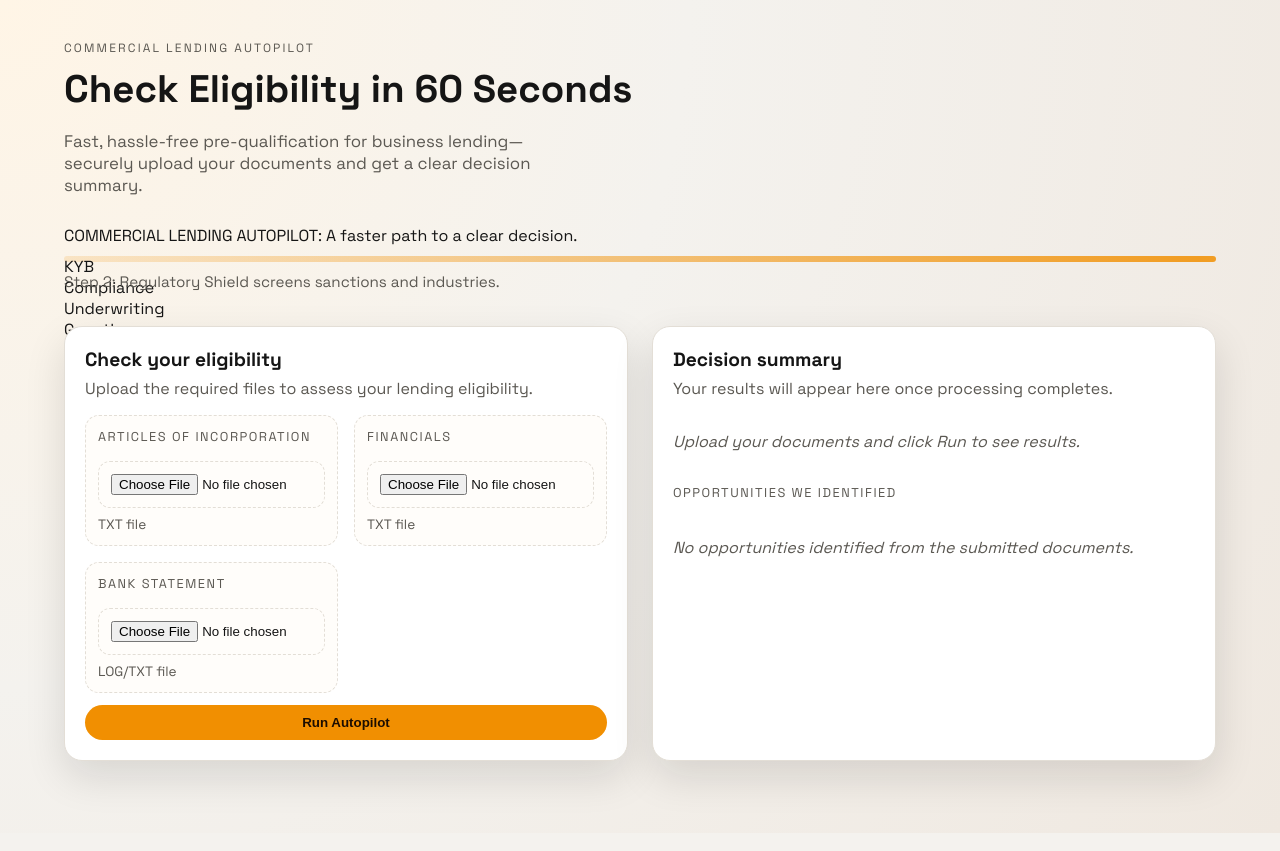
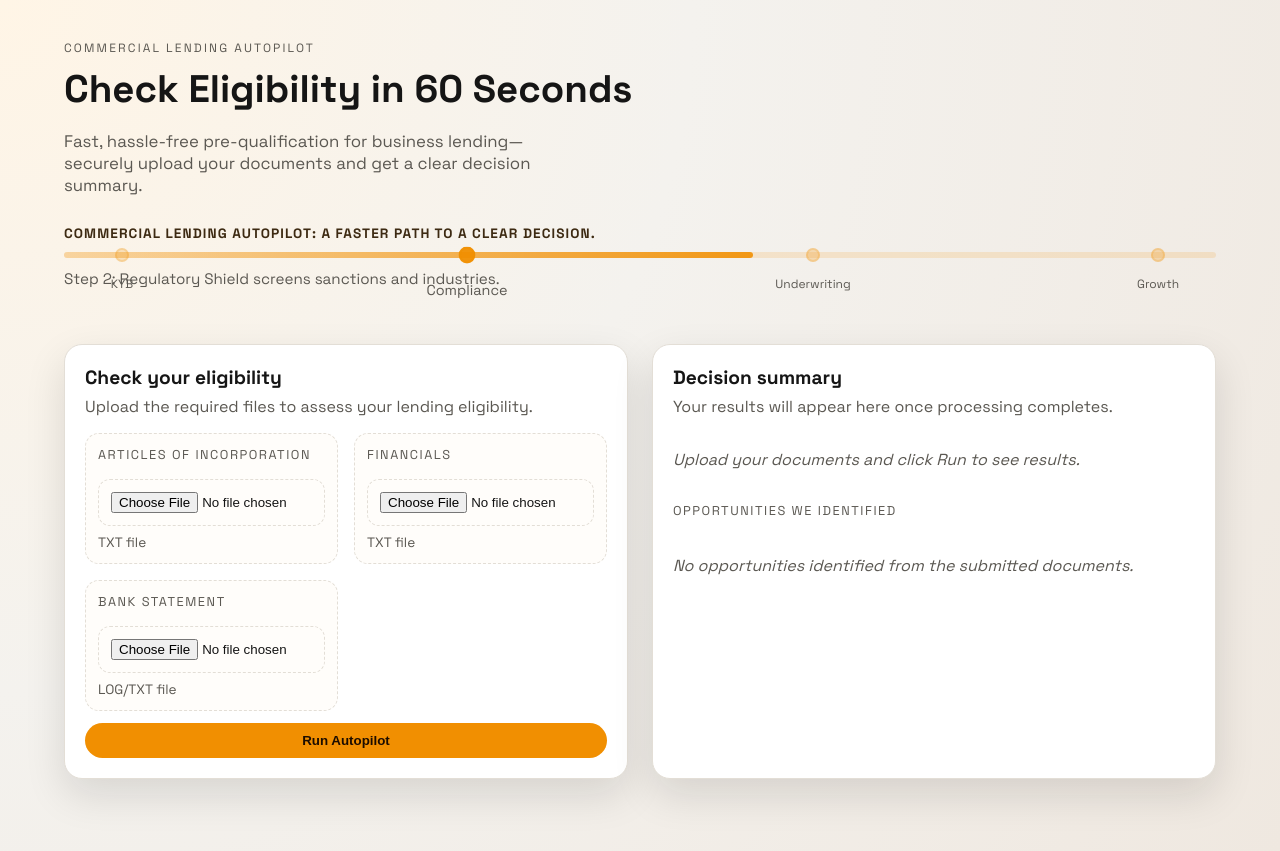
Before and after one commit to ajonescodes/mvp-codex-hackathon, a React (Vite) app in the folder kyb-ui/: page / in a window 1280 px wide. Built offline with nearby package versions, Linux system fonts and the light colour scheme.

Commit message:
Update autopilot headline animation

```diff
--- a/kyb-ui/src/index.css
+++ b/kyb-ui/src/index.css
@@ -328,22 +328,79 @@ h1 {
   margin: 12px 0 28px;
 }
 
+.autopilot-headline {
+  font-weight: 700;
+  text-transform: uppercase;
+  letter-spacing: 0.08em;
+  color: #3d2a12;
+  font-size: 0.85rem;
+}
+
 .autopilot-line {
+  position: relative;
   height: 6px;
   border-radius: 999px;
-  background: linear-gradient(
-    90deg,
-    rgba(241, 143, 1, 0.15),
-    rgba(241, 143, 1, 0.85),
-    rgba(241, 143, 1, 0.15)
-  );
-  background-size: 200% 100%;
-  animation: sweep 2.8s ease-in-out infinite;
+  background: rgba(241, 143, 1, 0.15);
+  overflow: visible;
+}
+
+.autopilot-line .line-fill {
+  position: absolute;
+  left: 0;
+  top: 0;
+  bottom: 0;
+  width: 0%;
+  border-radius: 999px;
+  background: linear-gradient(90deg, rgba(241, 143, 1, 0.2), rgba(241, 143, 1, 0.9));
+  animation: line-sweep 12s linear infinite;
+}
+
+.step-dot {
+  position: absolute;
+  top: 50%;
+  width: 14px;
+  height: 14px;
+  border-radius: 50%;
+  background: rgba(241, 143, 1, 0.25);
+  border: 2px solid rgba(241, 143, 1, 0.2);
+  transform: translate(-50%, -50%);
+  display: grid;
+  place-items: center;
+}
+
+.step-dot span {
+  position: absolute;
+  top: 26px;
+  font-size: 0.75rem;
+  color: var(--muted);
+  white-space: nowrap;
+  transform: translateX(-50%);
+  left: 50%;
+}
+
+.step-1 {
+  left: 5%;
+  animation: step-on 12s infinite;
+}
+
+.step-2 {
+  left: 35%;
+  animation: step-on 12s infinite 3s;
+}
+
+.step-3 {
+  left: 65%;
+  animation: step-on 12s infinite 6s;
+}
+
+.step-4 {
+  left: 95%;
+  animation: step-on 12s infinite 9s;
 }
 
 .autopilot-text {
   position: relative;
-  height: 22px;
+  min-height: 44px;
   color: var(--muted);
   font-size: 0.95rem;
   overflow: hidden;
@@ -353,9 +410,11 @@ h1 {
   position: absolute;
   left: 0;
   top: 0;
+  max-width: 100%;
+  line-height: 1.4;
   opacity: 0;
   transform: translateY(6px);
-  animation: cycle 15s infinite;
+  animation: cycle 12s infinite;
 }
 
 .autopilot-text span:nth-child(1) {
@@ -374,26 +433,45 @@ h1 {
   animation-delay: 9s;
 }
 
-.autopilot-text span:nth-child(5) {
-  animation-delay: 12s;
+@keyframes line-sweep {
+  0% {
+    width: 0%;
+  }
+  25% {
+    width: 35%;
+  }
+  50% {
+    width: 65%;
+  }
+  75% {
+    width: 95%;
+  }
+  100% {
+    width: 100%;
+  }
 }
 
-.autopilot-text .major {
-  font-weight: 700;
-  text-transform: uppercase;
-  letter-spacing: 0.08em;
-  color: #3d2a12;
-}
-
-@keyframes sweep {
+@keyframes step-on {
   0% {
-    background-position: 0% 50%;
+    background: rgba(241, 143, 1, 0.2);
+    border-color: rgba(241, 143, 1, 0.2);
+    transform: translate(-50%, -50%) scale(1);
   }
-  50% {
-    background-position: 100% 50%;
+  10%,
+  25% {
+    background: rgba(241, 143, 1, 0.95);
+    border-color: rgba(241, 143, 1, 0.6);
+    transform: translate(-50%, -50%) scale(1.2);
+  }
+  35% {
+    background: rgba(241, 143, 1, 0.2);
+    border-color: rgba(241, 143, 1, 0.2);
+    transform: translate(-50%, -50%) scale(1);
   }
   100% {
-    background-position: 0% 50%;
+    background: rgba(241, 143, 1, 0.2);
+    border-color: rgba(241, 143, 1, 0.2);
+    transform: translate(-50%, -50%) scale(1);
   }
 }
 
@@ -403,11 +481,11 @@ h1 {
     transform: translateY(6px);
   }
   10%,
-  22% {
+  25% {
     opacity: 1;
     transform: translateY(0);
   }
-  32% {
+  35% {
     opacity: 0;
     transform: translateY(-6px);
   }
```
